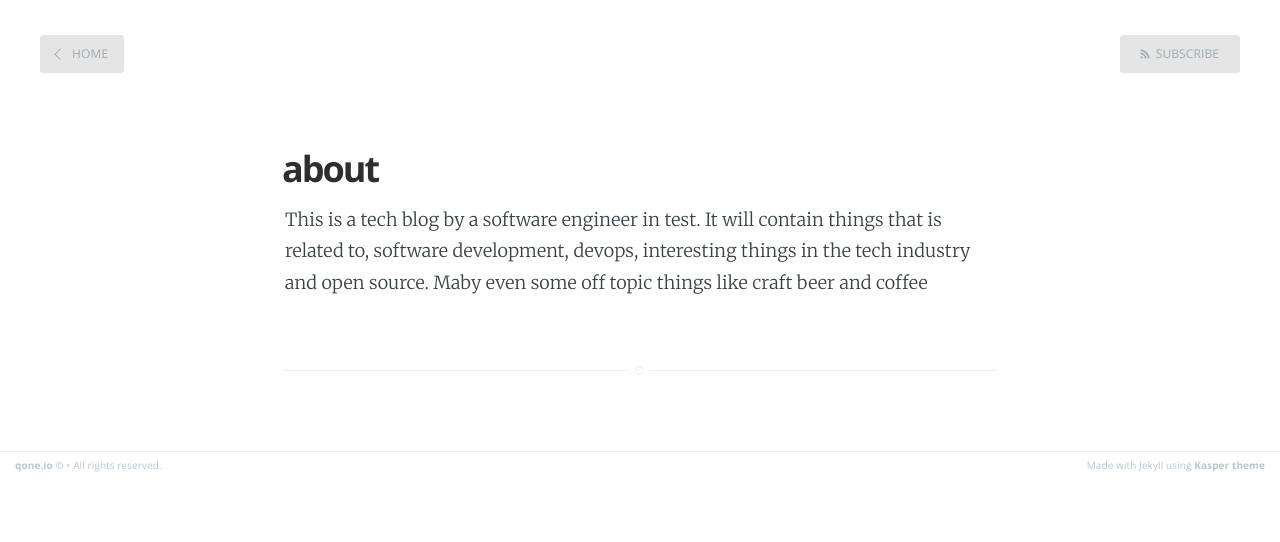
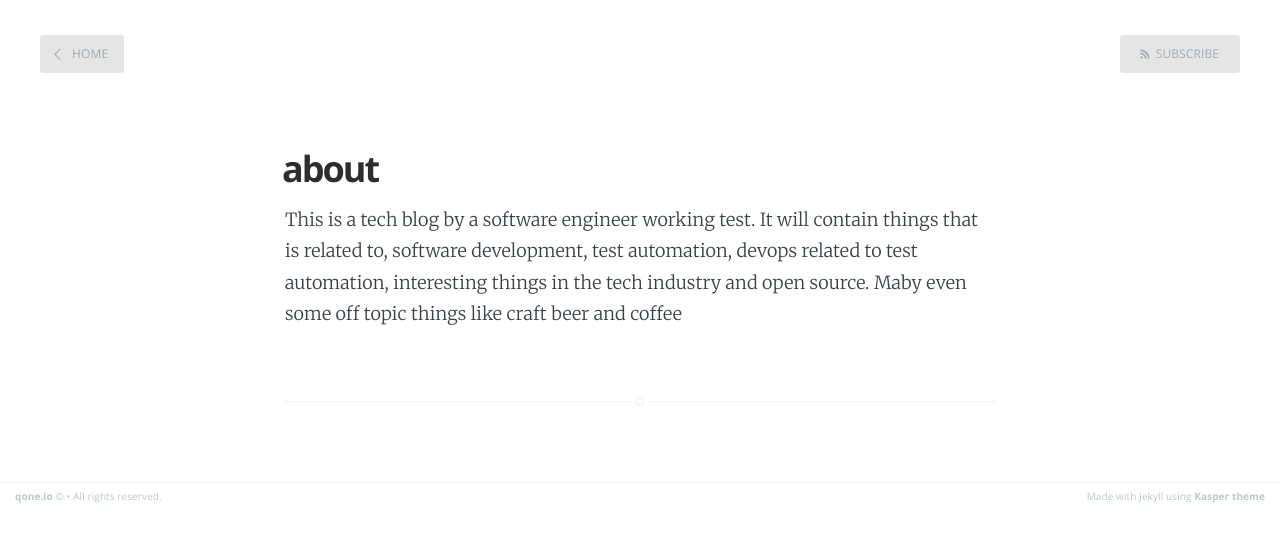
Before and after one commit to mad01/mad01.github.io, a Jekyll site: the page built from about.md, in a window 1280 px wide. Shown: the top 542 px of the page. Built offline with Jekyll 4.4.1, drawn with Linux system fonts in a browser that asks for light colours; Markdown is read by kramdown in place of the engine named in the settings.

Commit message:
update about

```diff
--- a/_layouts/post.html
+++ b/_layouts/post.html
@@ -72,7 +72,7 @@ post_class: post-template
                     <h4> {{ site.author }} </h4>
                     <!-- Author Bio -->
                     <p>
-                        I am a software engineer in test with focuse on backend/api test automation/devops work, is close to my heart. I have a genuine interesst in tech/security/open source, i have a big drive to learn more, and i'm always curious and is looking for the next thing to jump in to.
+                        I am a software engineer with focuse on backend/api test automation/devops. I have a genuine interesst in tech/security/open source, i have a big drive to learn more, and i'm always curious and is looking for the next thing to jump in to, with a drive to do cool things that matter
                     </p>
                 </section>
             {% endif %}
--- a/about.md
+++ b/about.md
@@ -3,4 +3,4 @@ layout: page
 title: about
 ---
 
-This is a tech blog by a software engineer in test. It will contain things that is related to, software development, devops, interesting things in the tech industry and open source. Maby even some off topic things like craft beer and coffee
+This is a tech blog by a software engineer working test. It will contain things that is related to, software development, test automation, devops related to test automation, interesting things in the tech industry and open source. Maby even some off topic things like craft beer and coffee
```
